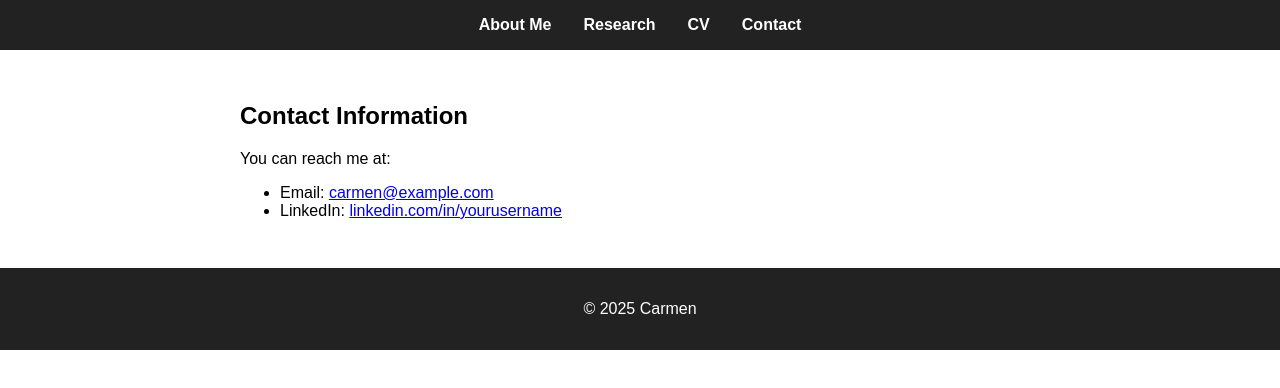
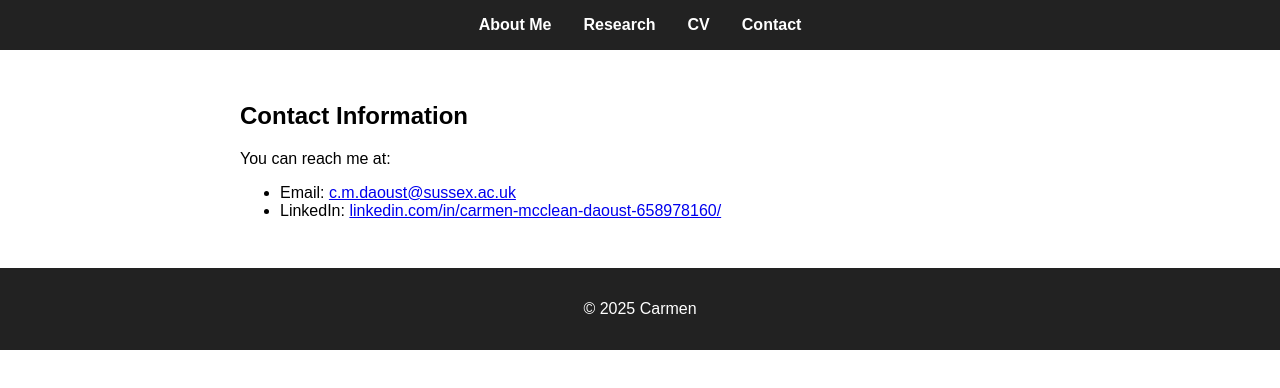
Before and after one commit to cmdaoust/cmdaoust.github.io, a plain HTML site: page contact.html in a window 1280 px wide. Drawn offline with Linux system fonts and the light colour scheme.

Commit message:
Update contact.html

```diff
--- a/contact.html
+++ b/contact.html
@@ -24,8 +24,8 @@
             <h1>Contact Information</h1>
             <p>You can reach me at:</p>
             <ul>
-                <li>Email: <a href="mailto:carmen@example.com">carmen@example.com</a></li>
-                <li>LinkedIn: <a href="https://www.linkedin.com/in/yourusername" target="_blank">linkedin.com/in/yourusername</a></li>
+                <li>Email: <a href="mailto:carmen@example.com">c.m.daoust@sussex.ac.uk</a></li>
+                <li>LinkedIn: <a href="https://www.linkedin.com/in/yourusername" target="_blank">linkedin.com/in/carmen-mcclean-daoust-658978160/</a></li>
             </ul>
         </section>
     </main>
```
